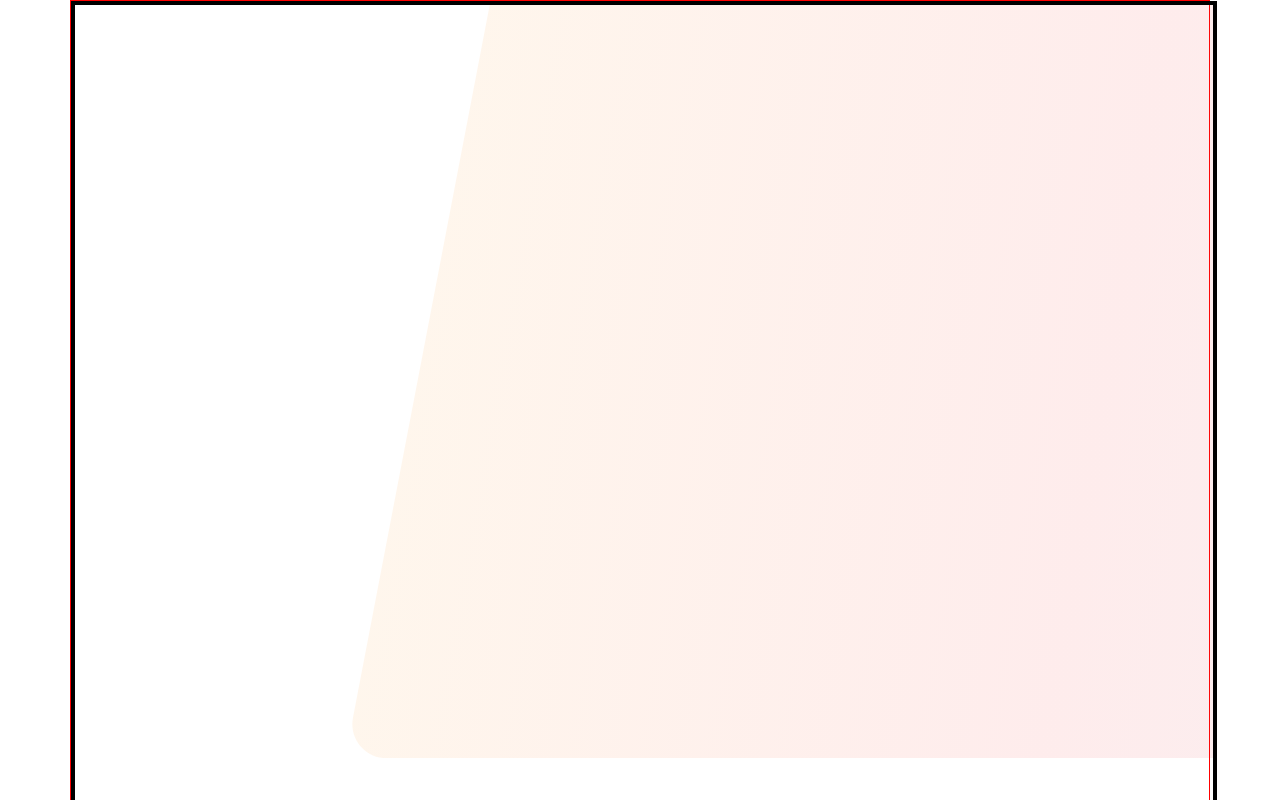
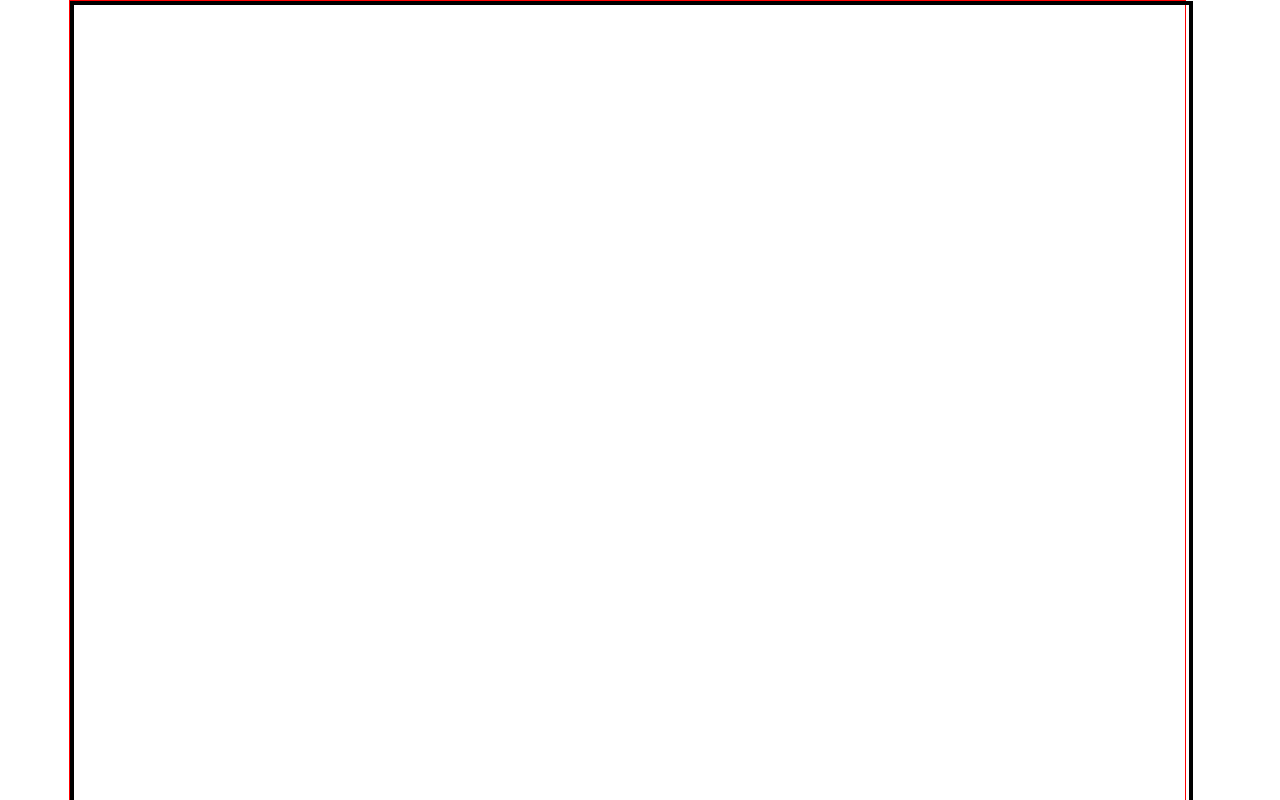
Before and after one commit to BetterScan/LandingPage, a React (Create React App) app: page / in a window 1280 px wide. Shown: the top 800 px of the page. Built offline with nearby package versions, Linux system fonts and the light colour scheme.

Commit message:
clean up

```diff
--- a/src/App.css
+++ b/src/App.css
@@ -1,6 +1,7 @@
 .landing-page-container {
   display: flex;
   justify-content: center;
+  width: 98vw;
   /* background-color: rgb(228, 194, 194); */
 }
 .landing-page-wrap {
--- a/src/Component/LandingPrincipal/LandingPrincipal.css
+++ b/src/Component/LandingPrincipal/LandingPrincipal.css
@@ -8,11 +8,15 @@
   justify-content: flex-end;
   align-items: flex-start;
 }
-.lading-principal-svg{
+.lading-principal-svg {
   max-height: 99.5vh;
+  min-height: 100%;
+  height: 100%;
+  width: 90%;
+  transform: translateX(10%);
   /* background-color: red; */
 }
 .landing-principal-container svg {
   /* transform: rotate(9.731deg); */
-  flex-shrink: 0;
+  /* flex-shrink: 0; */
 }
--- a/src/Component/LandingPrincipal/LandingPrincipal.tsx
+++ b/src/Component/LandingPrincipal/LandingPrincipal.tsx
@@ -3,13 +3,15 @@ import "./LandingPrincipal.css";
 function LandingPrincipal() {
   return (
     <div className="landing-principal-container">
-      <div className="lading-principal-svg">
+      {/* <div className="lading-principal-svg">
         <svg
           xmlns="http://www.w3.org/2000/svg"
           // width="1012"
-          width="67.27vw"
+          // width="67.27vw"
           // height="832"
-          height="100vh"
+          // height="100vh"
+          width="100%"
+          height="100%"
           viewBox="0 0 1012 832"
           fill="none"
         >
@@ -33,7 +35,7 @@ function LandingPrincipal() {
             </linearGradient>
           </defs>
         </svg>
-      </div>
+      </div> */}
     </div>
   );
 }
```
Also changed, not shown: src/Assets/Rectangle 113.svg (added).
